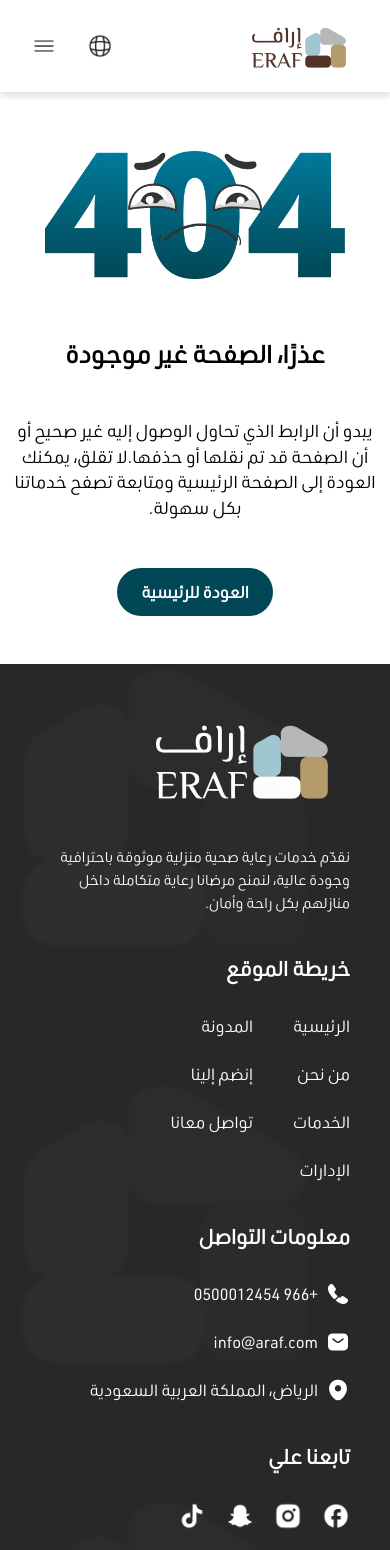
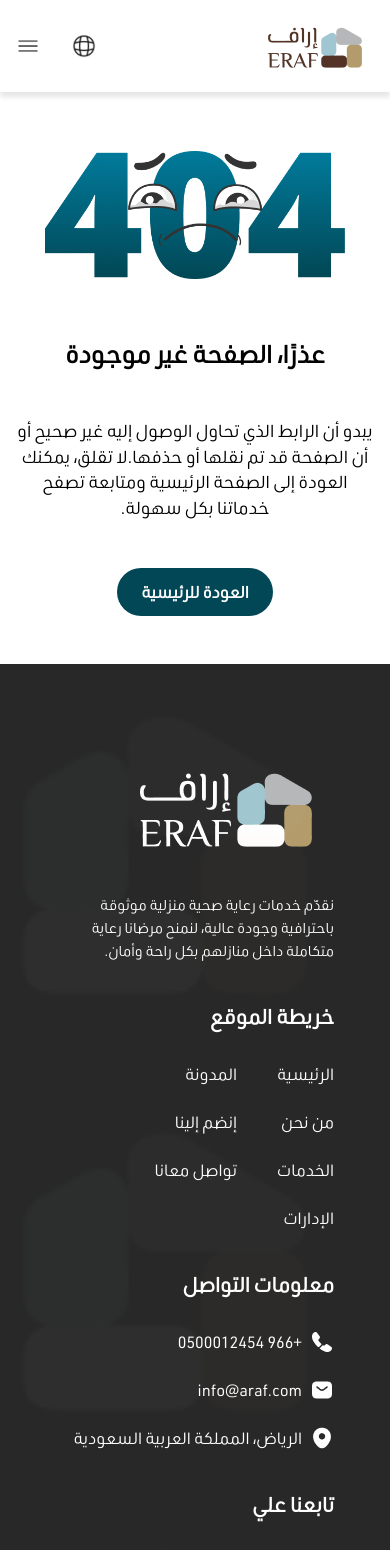
Before and after one commit to Omar2610sa/eraf-page, a React (Vite) app in the folder eraf-project/: page / in a window 390 px wide. Shown: the top 1550 px of the page. Built offline with nearby package versions, Linux system fonts and the light colour scheme; no server answers.

Commit message:
feat: enhance layout and direction handling; update components for better responsiveness and localization support

```diff
--- a/eraf-project/src/App.jsx
+++ b/eraf-project/src/App.jsx
@@ -1,14 +1,20 @@
 import AppRoutes from "./routes/AppRoutes";
 import { HelmetProvider } from "react-helmet-async";
 import { useLanguage } from "./contexts/LanguageContext.jsx";
+import { useEffect } from "react";
 
 const App = () => {
   const { lang } = useLanguage();
   const dir = lang === 'ar' ? 'rtl' : 'ltr';
 
+
+
+    useEffect(() => {
+        document.documentElement.dir = dir;
+    }, [dir]);
   return (
     <HelmetProvider>
-      <div dir={dir}>
+      <div >
         <AppRoutes />
       </div>
     </HelmetProvider>
--- a/eraf-project/src/components/Footer/Footer.jsx
+++ b/eraf-project/src/components/Footer/Footer.jsx
@@ -20,8 +20,9 @@ const Footer = () => {
     const { lang } = useLanguage();
 
     return (
-        <footer className="bg-footer text-white relative overflow-hidden" dir={lang === 'ar' ? 'rtl' : 'ltr'}>
-            {/* background pattern */}
+        <footer className="bg-footer text-white ">
+           <div className='container relative overflow-hidden'>
+             {/* background pattern */}
             <div
                 className="absolute inset-0 pointer-events-none opacity-10 bg-repeat-y md:bg-repeat-x bg-[length:390px] md:bg-[300px]"
                 style={{
@@ -104,6 +105,7 @@ const Footer = () => {
                 </div>
 
             </div>
+           </div>
         </footer>
     )
 }
--- a/eraf-project/src/components/Hero/Hero.jsx
+++ b/eraf-project/src/components/Hero/Hero.jsx
@@ -37,7 +37,7 @@ const Hero = ({ hero }) => {
     const description = getLocalizedText(hero, 'description', lang);
 
     return (
-        <div className="relative z-40 w-full md:h-[calc(100vh-92px)] h-[calc(80vh-92px)] overflow-hidden">
+        <div className="relative z-40 w-full md:h-[calc(100vh-92px)] h-[calc(90vh-92px)] overflow-hidden">
 
             <video
                 ref={videoRef}
--- a/eraf-project/src/components/Navbar/Navbar.jsx
+++ b/eraf-project/src/components/Navbar/Navbar.jsx
@@ -1,4 +1,4 @@
-import { useState, useCallback } from 'react'
+import { useState, useCallback, useEffect } from 'react'
 import { useLanguage } from '../../contexts/LanguageContext.jsx';
 import { texts } from '../../utils/localization.js';
 import logo from '../../assets/images/eraf-Logo.png'
@@ -20,10 +20,16 @@ const Navbar = () => {
 
     const languageText = lang === 'ar' ? texts.en.english : texts.ar.arabic;
 
+    useEffect(() => {
+        document.documentElement.dir = navDir;
+    }, [navDir]);
+
     return (
-        <div className={'z-50 w-full bg-white sticky top-0 left-0 right-0 flex justify-between items-center px-8 py-4 shadow-primary '} dir={navDir}>
+       <div className='bg-white shadow-primary sticky top-0 left-0 right-0 z-50 '>
 
-            <div className='flex justify-between items-center gap-3'>
+         <div className={'w-full  container  flex justify-between items-center py-4  '}>
+
+            <div className='flex justify-between items-center  gap-3'>
                 <div>
                     <Link to="/">
                         <img src={logo} width={"119px"} height={"60px"} alt='إراف' loading="lazy" />
@@ -76,7 +82,7 @@ const Navbar = () => {
                     transform: isMenuOpen ? 'translateX(0)' : 'translateX(100%)',
                     transition: 'transform 0.35s ease',
                 }}
-                dir={navDir}
+
             >
                 {/* Header - Gradient */}
                 <div
@@ -109,6 +115,7 @@ const Navbar = () => {
                 </div>
             </div>
         </div>
+       </div>
     )
 }
 
--- a/eraf-project/src/contexts/LanguageContext.jsx
+++ b/eraf-project/src/contexts/LanguageContext.jsx
@@ -1,6 +1,6 @@
 import { createContext, useContext, useState, useEffect } from 'react';
 
-const LanguageContext = createContext();
+ const LanguageContext = createContext();
 
 export const LanguageProvider = ({ children }) => {
     const [lang, setLang] = useState(() => {
--- a/eraf-project/src/index.css
+++ b/eraf-project/src/index.css
@@ -53,11 +53,26 @@ body {
     /* Shadow End */
 }
 
-.container {
+/* .container {
   margin: auto;
-  padding: 48px 12px;
-}
+  padding: 48px 16px;
+} */
 
+@utility container {
+    margin-inline: auto;
+    padding:48px 16px;
+    max-width: 100%;
+    @media (min-width: 992px) {
+      max-width: 962px;
+    }
+    @media (min-width: 1200px) {
+      max-width: 1200px;
+      padding-inline:0;
+  }
+    @media (min-width: 1400px) {
+      max-width: 1400px;
+    }
+  }
 
 /* Roots End */
 
--- a/eraf-project/src/pages/Blogs/Blogs.jsx
+++ b/eraf-project/src/pages/Blogs/Blogs.jsx
@@ -115,7 +115,7 @@ const Blogs = () => {
                 {/* Toggle Btns */}
 
                 {/* Toggles btns */}
-                <div className="flex justify-center items-center mt-20" dir="ltr">
+                <div className="flex justify-center items-center mt-20" >
                     <Stack spacing={1}>
                         <ThemeProvider theme={themeConfig}>
 
--- a/eraf-project/src/pages/ContactUs/ContactUs.jsx
+++ b/eraf-project/src/pages/ContactUs/ContactUs.jsx
@@ -5,19 +5,20 @@ import Loading from "../../components/Loading/Loading";
 
 import { getLocalizedText, texts } from "../../utils/localization";
 
-import { useContext } from "react";
-import { LanguageContext } from "../../contexts/LanguageContext";
+import { useLanguage } from "../../contexts/LanguageContext";
 
 import facebook from "../../assets/images/icons/Facebook Container.png";
 import insta from "../../assets/images/icons/Facebook Container (1).png";
 import snap from "../../assets/images/icons/Facebook Container (2).png";
 import tiktok from "../../assets/images/icons/Facebook Container (3).png";
 import tel from "../../assets/images/icons/call clay.png";
+import mail from "../../assets/images/icons/sms clay.png";
+import loc from "../../assets/images/icons/location clay.png";
 
 import useFetch from "../../Hooks/useFetch/useFetch";
 
 const ContactUs = () => {
-    const { lang } = useContext(LanguageContext);
+    const { lang } = useLanguage();
     const { data: contact, loading } = useFetch("/api/client/contact-us", [lang]);
 
     if (loading) return <Loading />;
@@ -41,13 +42,13 @@ const ContactUs = () => {
 
                 <div className="flex flex-col md:flex-row justify-between items-start gap-12 md:gap-6 my-20">
 
-                    <div className="flex flex-col gap-12 md:gap-6">
+                    <div className="flex flex-col  gap-12 md:gap-6">
                         <h3 className="text-[26px]">{texts[lang].contactInfo}</h3>
 
-                        <div className="flex flex-col gap-6">
+                        <div className="flex flex-col items-start gap-6">
                             <p className="flex flex-row-reverse items-center">
                                 info@araf.com
-                                <img className="w-6 h-6 ml-6" src={tel} />
+                                <img className="w-6 h-6 ml-6" src={mail} />
                             </p>
 
                             <p className="flex flex-row-reverse items-center">
@@ -57,7 +58,7 @@ const ContactUs = () => {
 
                             <p className="flex flex-row-reverse items-center">
                                 الرياض، المملكة العربية السعودية
-                                <img className="w-6 h-6 ml-6" src={tel} />
+                                <img className="w-6 h-6 ml-6" src={loc} />
                             </p>
                         </div>
                     </div>
--- a/eraf-project/src/pages/Services/Service.jsx
+++ b/eraf-project/src/pages/Services/Service.jsx
@@ -50,7 +50,6 @@ const Service = () => {
     const title = getLocalizedText(services?.data, 'title', lang);
     const description = getLocalizedText(services?.data, 'description', lang);
 
-    const dir = lang === 'ar' ? 'rtl' : 'ltr';
 
     if (loading) return <Loading />;
 
@@ -75,7 +74,7 @@ return (
                 <ServicesCards services={paginatedServices} page={page} />
 
                 {/* Pagination */}
-                <div className="flex justify-center items-center mt-20" dir={dir}>
+                <div className="flex justify-center items-center mt-20" >
                     <Stack spacing={1}>
                         <ThemeProvider theme={themeConfig}>
 
```
